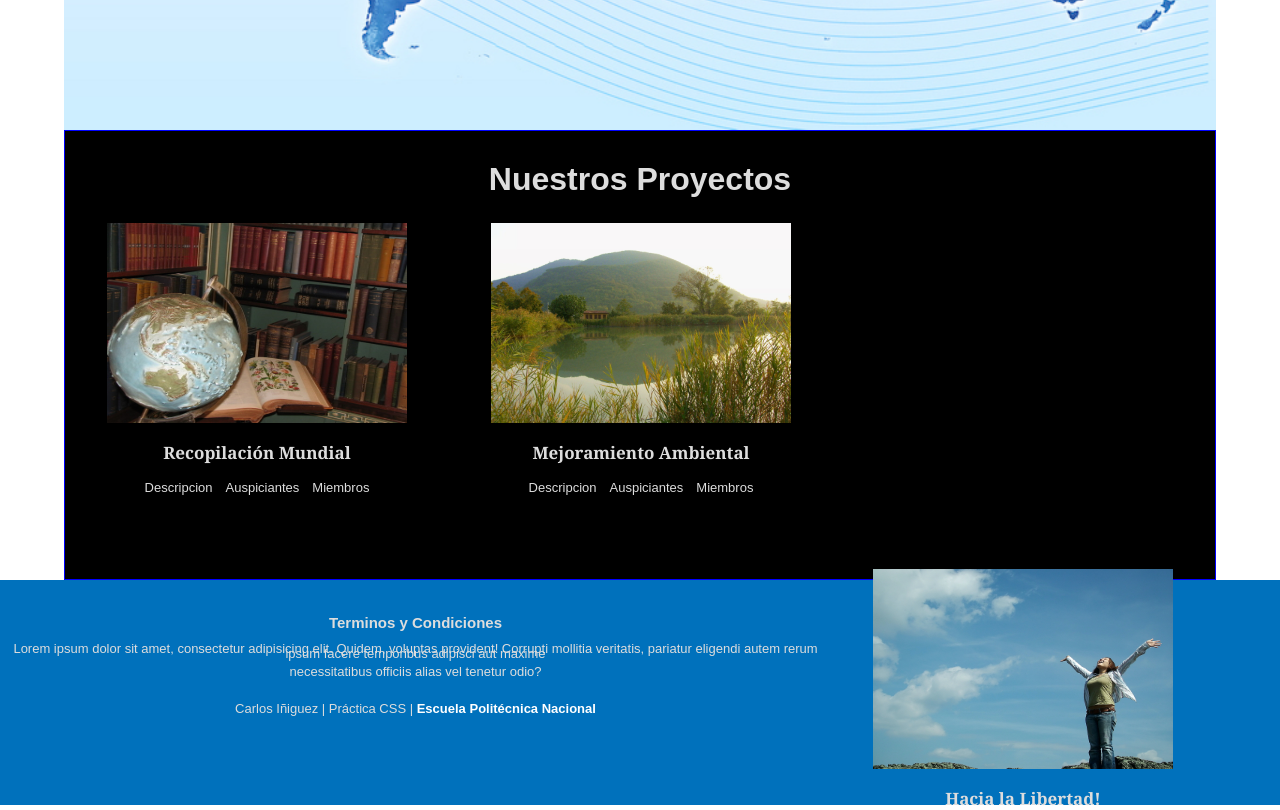
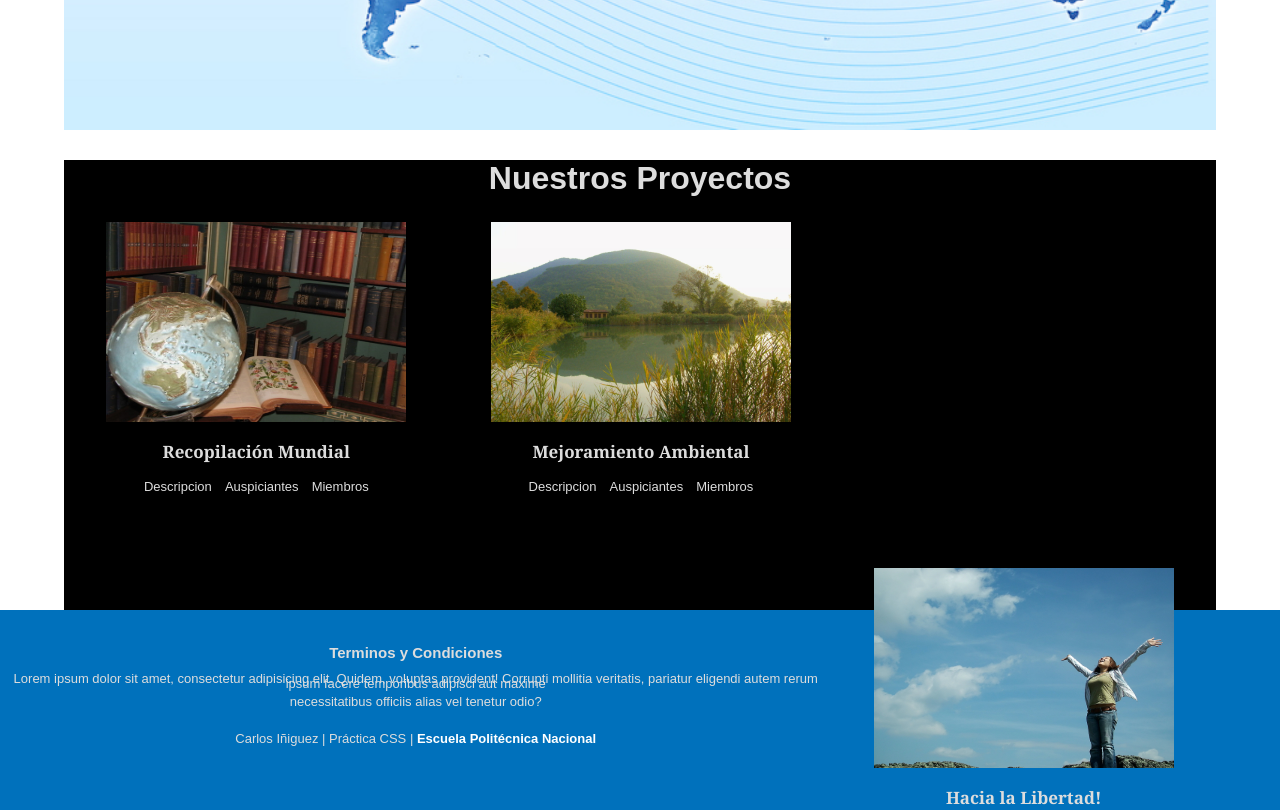
Before and after one commit to AndresV1996/TareaContinentes_Web, a plain HTML site: page index.html in a window 1280 px wide. Shown: the part 720-1530 px from the top of the page. Drawn offline with Linux system fonts and the light colour scheme.

Commit message:
version 0.9

```diff
--- a/css/estilos.css
+++ b/css/estilos.css
@@ -125,7 +125,8 @@ nav ul.menu li{
  }
 
 section{
-        width: 100%; height: 450px; margin: 0 0 0 0; box-sizing: border-box; border: 1px solid blue;
+
+        width: 100%; height: 450px; margin: 0 0 0 0; box-sizing: border-box; ;
          background-color: #000000;
 
     }
```
